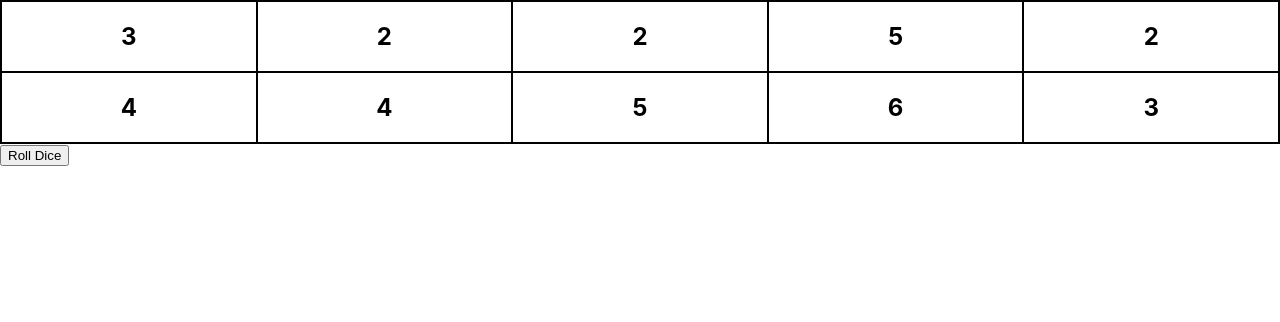
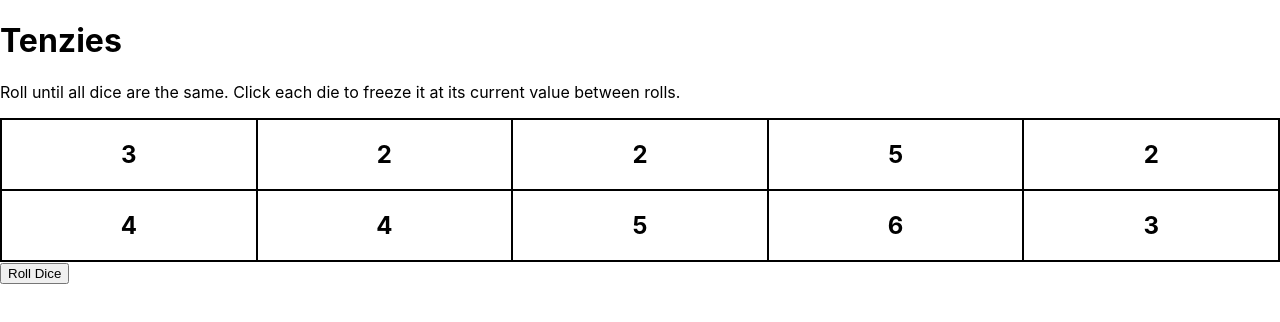
Before and after one commit to Aldo-Portillo-Frontend-Projects/Tenzies, a React (Create React App) app: page / in a window 1280 px wide. Shown: the top 322 px of the page. Built offline with nearby package versions, Linux system fonts and the light colour scheme.

Commit message:
Add Rules for game

```diff
--- a/src/App.js
+++ b/src/App.js
@@ -8,11 +8,6 @@ import Confetti from 'react-confetti'
 
 
 function App() {
-
-  /**
- * Challenge: Allow the user to play a new game when the
- * button is clicked and they've already won
- */
 
   const [dice, setDice] = React.useState(allNewDice())
 
@@ -87,6 +82,8 @@ function newGame (){
   return (
     <div className="game-board">
       {tenzies && <Confetti />}
+      <h1 className="title">Tenzies</h1>
+            <p className="instructions">Roll until all dice are the same. Click each die to freeze it at its current value between rolls.</p>
       <div className='dice-container'>
         {diceRender}
       </div>
```
